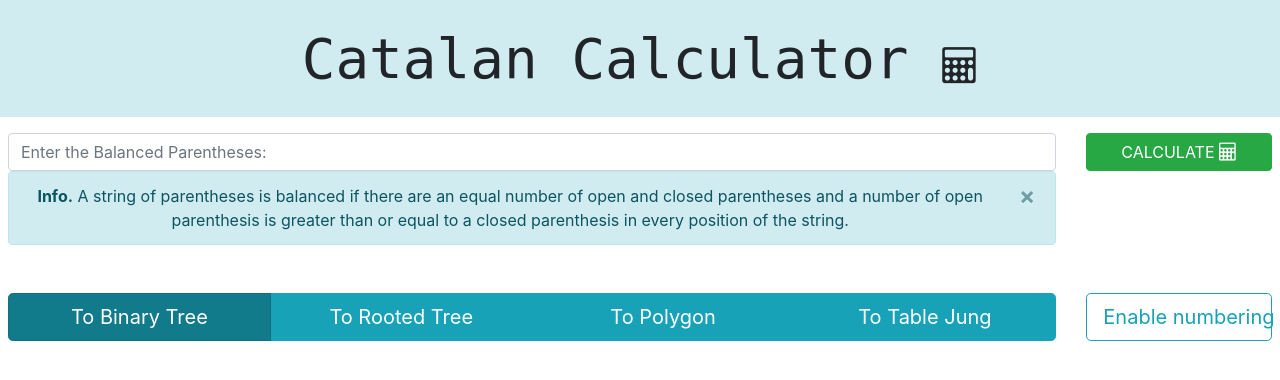
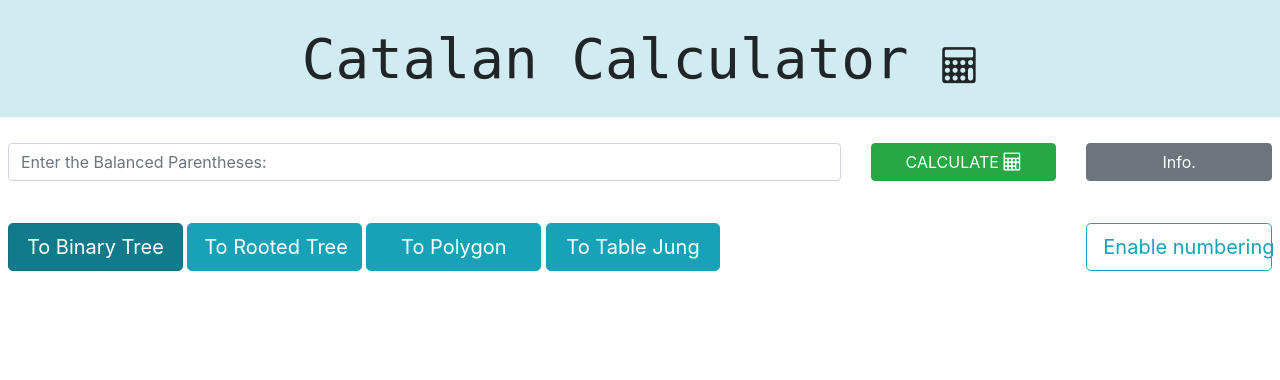
Before and after one commit to goo-goo-goo-joob/Catalan-Number, a Django app: page / in a window 1280 px wide. Shown: the top 380 px of the page. Run offline with Django 3.2, Linux system fonts and the light colour scheme; some libraries are stand-ins or nearby versions.

Commit message:
design and tests

```diff
--- a/Calculate/templates/calculate/index_new.html
+++ b/Calculate/templates/calculate/index_new.html
@@ -57,48 +57,54 @@
     /* color: #10209e; */
 ">Catalan Calculator <i class="fa fa-calculator" style="font-size:36px"></i></h1>
     <div class="form-group row p-2">
-        <div class="col-sm-10">
+        <div class="col-md-8" style="padding-top: 10px">
             <input type="text" name="brackets" class="form-control" placeholder="Enter the Balanced Parentheses:"
                    id="brackets" required>
             <div class="form-control-feedback">
                 <div id="alert" class="alert alert-danger d-none" align="center">
                 </div>
             </div>
-            <div class="alert alert-info alert-dismissible fade show" align="center">
-                <button type="button" class="close" data-dismiss="alert">&times;</button>
+        </div>
+        <div class="btn-group-toggle col-md-2" style="padding-top: 10px">
+            <button type="submit" class="btn btn-success btn-block" id="load"
+            >CALCULATE <i class="fa fa-calculator" style="font-size:18px"></i></button>
+        </div>
+        <div class="btn-group-toggle col-md-2" style="padding-top: 10px">
+            <button class="btn btn-secondary btn-block" type="button" data-toggle="collapse" data-target="#collapseExample" aria-expanded="false" aria-controls="multiCollapseExample2">Info.</button>
+        </div>
+    </div>
+    <div class="collapse p-2 " id="collapseExample">
+        <div class="card card-body border-secondary">
+            <p class="card-text" align="center">
                 <strong>Info.</strong> A string of parentheses is balanced if there are an equal number of open and
                 closed
                 parentheses and a number of open parenthesis is greater than or equal to a closed parenthesis in
                 every
-                position of the string.
-            </div>
+                position of the string.<br><strong>Example for 3 pairs of parentheses:</strong> ((())), (())(), (()()), ()(()), ()()()
+            </p>
         </div>
-        <div class="btn-group-toggle col-sm-2">
-            <button type="submit" class="btn btn-success btn-block" id="load"
-            >CALCULATE <i class="fa fa-calculator" style="font-size:18px"></i></button>
-        </div>
-
     </div>
 
 
-    <div class="form-group row p-2">
-        <div class="btn-group btn-group-toggle col-sm-10" data-toggle="buttons">
-            <label class="btn btn-info btn-lg active col-sm-4">
-                <input type="radio" name="struct" id="bin" value="bin" autocomplete="off" checked> To Binary Tree
+    <div class="form-group row p-2 ">
+        <div class="btn-group-toggle col-md-10" data-toggle="buttons" style="padding-top: 10px">
+            <label class="btn btn-info btn-lg active col-md-2">
+                <input hidden type="radio" name="struct" id="bin" value="bin" checked> To Binary Tree
             </label>
-            <label class="btn btn-info btn-lg col-sm-4">
-                <input type="radio" name="struct" id="root" value="root" autocomplete="off"> To Rooted Tree
+            <label class="btn btn-info btn-lg col-md-2">
+                <input hidden type="radio" name="struct" id="root" value="root"> To Rooted Tree
             </label>
-            <label class="btn btn-info btn-lg col-sm-4">
-                <input type="radio" name="struct" id="poly" value="poly" autocomplete="off"> To Polygon
+            <label class="btn btn-info btn-lg col-md-2">
+                <input hidden type="radio" name="struct" id="poly" value="poly"> To Polygon
             </label>
-            <label class="btn btn-info btn-lg col-sm-4">
-                <input type="radio" name="struct" id="table" value="table" autocomplete="off"> To Table Jung
+            <label class="btn btn-info btn-lg col-md-2">
+                <input hidden type="radio" name="struct" id="table" value="table"> To Table Jung
             </label>
         </div>
-        <div class="btn-group-toggle col-sm-2" data-toggle="buttons">
-            <label class=" btn btn-outline-info btn-lg btn-block" >
-                <input type="checkbox" autocomplete="off" id="fl" name="flag"> Enable numbering
+
+        <div class="btn-group col-md-2" data-toggle="buttons" style="padding-top: 10px">
+            <label class=" btn btn-outline-info btn-lg btn-block">
+                <input hidden="" type="checkbox" autocomplete="off" id="fl" name="flag"> Enable numbering
             </label>
         </div>
 
--- a/Calculate/views.py
+++ b/Calculate/views.py
@@ -14,41 +14,45 @@ def index_new(request):
         brackets = request.POST.get('brackets', None)
         choice = request.POST.get('flag', 'off')
         struct = request.POST.get('struct', 'bin')
+        name = 'static/gen-img/%i.jpg' % int(time.time())
 
-        name = 'static/gen-img/%i.jpg' % int(time.time())
         code = check(brackets)
         error = ''
         if struct == 'poly' and code == 0:
-            polygon(brackets, name, choice)
+            if platform.system() == 'Linux':
+                polygon(brackets, name, choice)
+            else:
+                polygon(brackets, 'Calculate/' + name, choice)
+
         elif code == 0:
             if struct == 'bin':
                 if choice == 'on':
                     if platform.system() == 'Linux':
                         code = subprocess.call(['./Cat_Br_Tr_Num.o', brackets, name])
                     else:
-                        code = subprocess.call(['Cat_Br_Tr_Num.exe', brackets, name])
+                        code = subprocess.call(['Cat_Br_Tr_Num.exe', brackets, 'Calculate/' + name])
                 else:
                     if platform.system() == 'Linux':
                         code = subprocess.call(['./Cat_Br_Tr.o', brackets, name])
                     else:
-                        code = subprocess.call(['Cat_Br_Tr.exe', brackets, name])
+                        code = subprocess.call(['Cat_Br_Tr.exe', brackets, 'Calculate/' + name])
             elif struct == 'root':
                 if choice == 'on':
                     if platform.system() == 'Linux':
                         code = subprocess.call(['./Cat_Tree_Win_Num.o', brackets, name])
                     else:
-                        code = subprocess.call(['Cat_Tree_Win_Num.exe', brackets, name])
+                        code = subprocess.call(['Cat_Tree_Win_Num.exe', brackets, 'Calculate/' + name])
                 else:
                     if platform.system() == 'Linux':
                         code = subprocess.call(['./Cat_Tree_Win.o', brackets, name])
                     else:
-                        code = subprocess.call(['Cat_Tree_Win.exe', brackets, name])
+                        code = subprocess.call(['Cat_Tree_Win.exe', brackets, 'Calculate/' + name])
 
             elif struct == 'table':
                 if platform.system() == 'Linux':
                     code = subprocess.call(['./Cat_Jung.o', brackets, name])
                 else:
-                    code = subprocess.call(['Cat_Jung.exe', brackets, name])
+                    code = subprocess.call(['Cat_Jung.exe', brackets, 'Calculate/' + name])
         if code == 1:
             error = 'Incorrect bracket structure.'
         elif code == 2:
@@ -56,7 +60,7 @@ def index_new(request):
         elif code == 3:
             error = 'Unable to open file.'
         elif code == 4:
-            error = 'Too long request.'
+            error = 'Too long request. Please, enter no more than 80 parenthesis.'
         result = {"result": code == 0, "error": error, "img": name}
         return JsonResponse(result, safe=False)
     else:
--- a/CheckBrackets.py
+++ b/CheckBrackets.py
@@ -1,5 +1,5 @@
 def check(brackets):
-    if len(brackets)>100:
+    if len(brackets) > 80:
         return 4
     j = 0
     for i in range(len(brackets)):
```
Also changed, not shown: Calculate/tests.py (+71 -0 lines).
